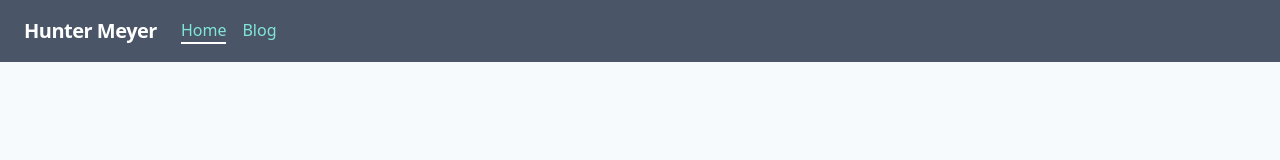
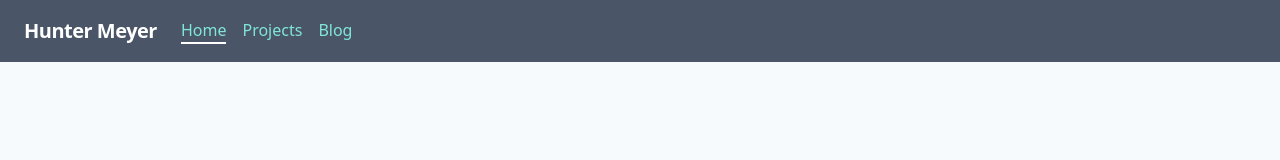
Before and after one commit to HunterMeyer/homepage, a Vue app: page / in a window 1280 px wide. Shown: the top 160 px of the page. Built offline with nearby package versions, Linux system fonts and the light colour scheme; no server answers.

Commit message:
Add Projects to TheNavbar

```diff
--- a/src/components/TheNavbar.vue
+++ b/src/components/TheNavbar.vue
@@ -22,6 +22,7 @@ export default {
     return {
       paths: [
         { to: '/', title: 'Home', exact: true },
+        { to: '/projects', title: 'Projects', exact: false },
         { to: '/posts', title: 'Blog', exact: false }
       ]
     }
```
